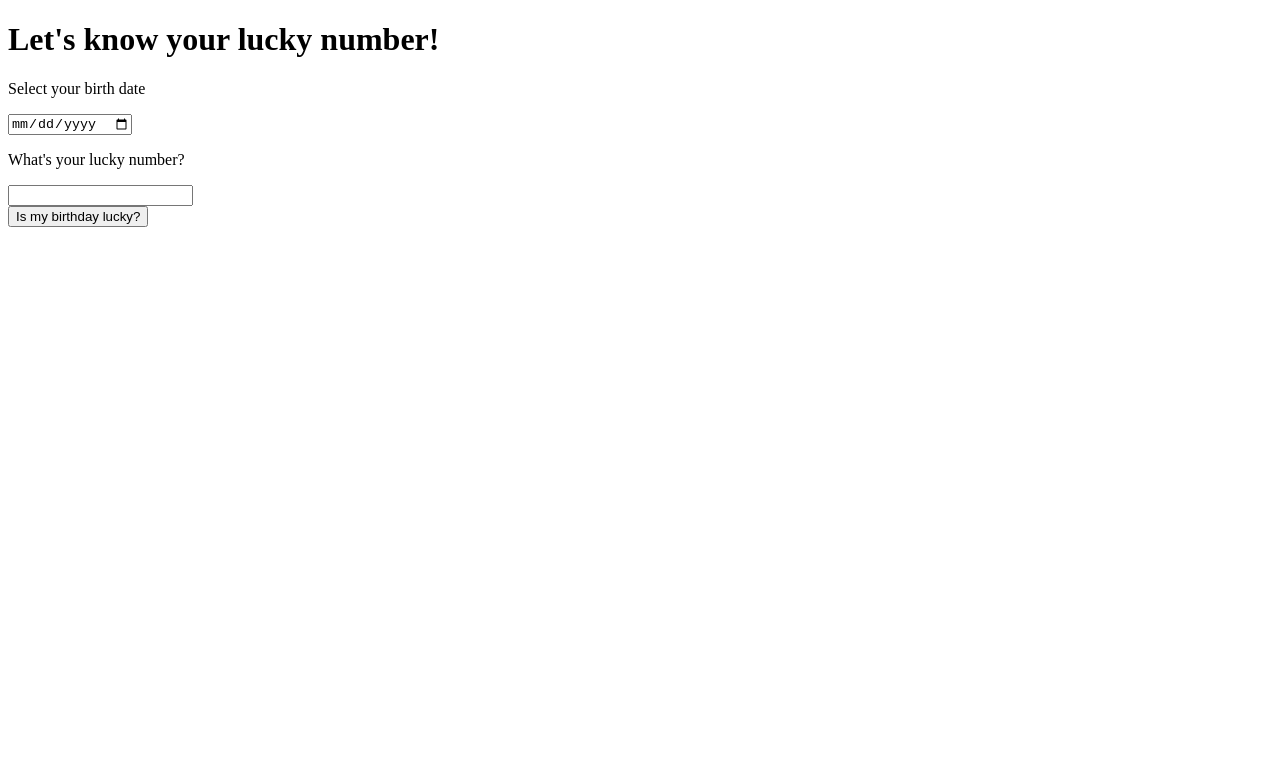
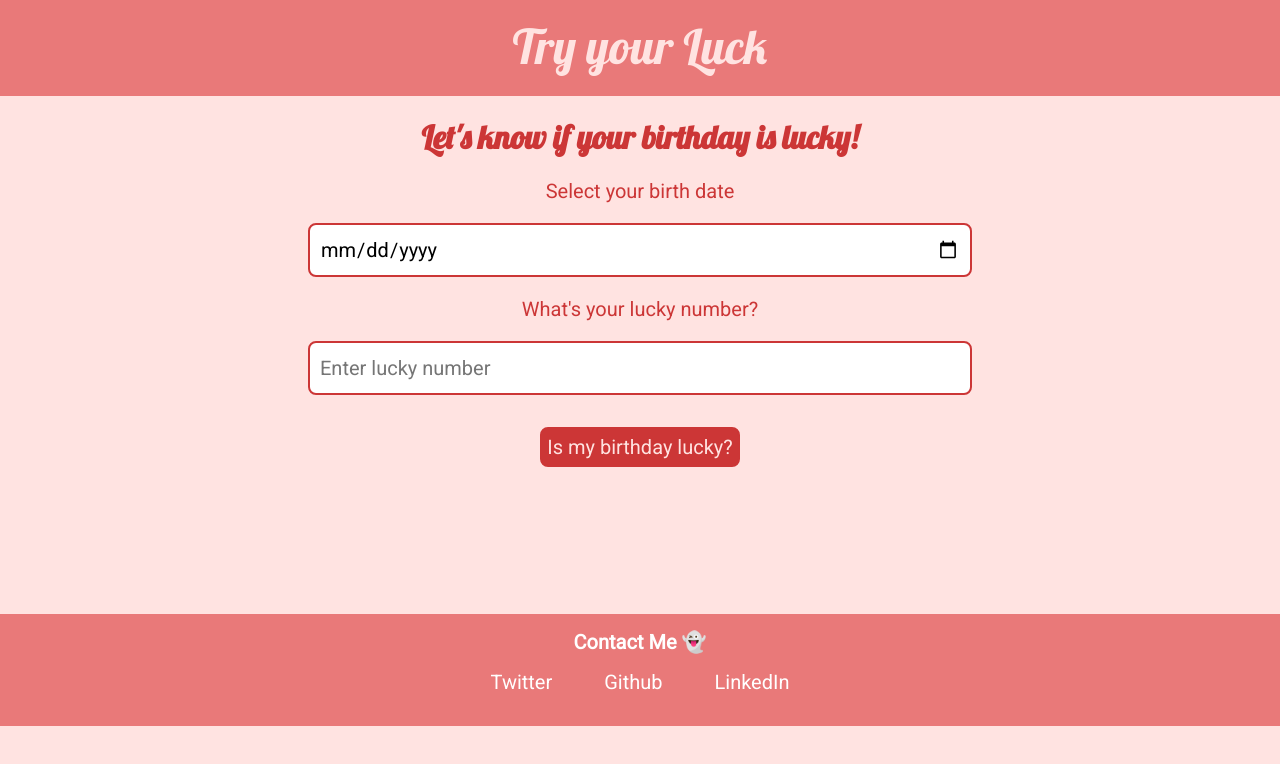
Before and after one commit to dhrupotter/lucky-birthday, a plain HTML site: page index.html in a window 1280 px wide. Drawn offline with Linux system fonts and the light colour scheme.

Commit message:
Styles done

```diff
--- a/index.html
+++ b/index.html
@@ -5,25 +5,43 @@
     <meta http-equiv="X-UA-Compatible" content="IE=edge" />
     <meta name="viewport" content="width=device-width, initial-scale=1.0" />
     <title>Lucky Birthday</title>
+    <link rel="stylesheet" href="styles.css" />
   </head>
   <body>
+    <nav class="navigation">
+      <div class="navContent">Try your Luck</div>
+    </nav>
     <div>
-      <h1>Let's know your lucky number!</h1>
+      <h1 class="heading1">Let's know if your birthday is lucky!</h1>
     </div>
     <div>
-      <p>Select your birth date</p>
+      <p class="heading2">Select your birth date</p>
       <input class="birth-date" type="date" />
     </div>
     <div>
-      <p>What's your lucky number?</p>
-      <input class="lucky-number" type="number" />
+      <p class="heading2">What's your lucky number?</p>
+      <input
+        class="lucky-number"
+        type="number"
+        placeholder="Enter lucky number"
+      />
     </div>
     <div>
-      <div>
+      <div class="container">
         <button class="compute-btn">Is my birthday lucky?</button>
       </div>
       <div class="output"></div>
     </div>
+
+    <footer class="footer">
+      <div class="footer-header">Contact Me 👻</div>
+      <ul class="social-links list-non-bullet">
+        <li class="list-item-inline"><a class="link" href="/">Twitter</a></li>
+        <li class="list-item-inline"><a class="link" href="/">Github</a></li>
+        <li class="list-item-inline"><a class="link" href="/">LinkedIn</a></li>
+      </ul>
+    </footer>
+
     <script src="index.js"></script>
   </body>
 </html>
--- a/index.js
+++ b/index.js
@@ -28,10 +28,10 @@ function clickHandler() {
     if (result === true) {
       output.innerHTML = "You are very lucky";
     } else {
-      output.innerHTML = "Sorry bru";
+      output.innerHTML = "Sorry, better luck next time";
     }
   } else {
-    output.innerHTML = "Please fill correct details";
+    output.innerHTML = "Please fill in all details";
   }
 }
 
--- a/styles.css
+++ b/styles.css
@@ -0,0 +1,140 @@
+@import url("https://fonts.googleapis.com/css2?family=Roboto&display=swap");
+@import url("https://fonts.googleapis.com/css2?family=Lobster&display=swap");
+
+:root {
+  --primary-color: #e97979;
+  --secondary-color: #cc3636;
+  --dark-grey: #383838;
+  --off-white: #ffe3e1;
+  --white: white;
+}
+
+body {
+  background-color: var(--off-white);
+  font-family: "Roboto", sans-serif;
+  margin: 0rem;
+}
+
+.navigation {
+  background-color: var(--primary-color);
+  color: var(--off-white);
+  padding: 1rem;
+  height: 4rem;
+  /* border-bottom-left-radius: 1rem;
+    border-bottom-right-radius: 1rem; */
+}
+
+.navContent {
+  text-align: center;
+  font-size: 3rem;
+  font-family: "Lobster", cursive;
+}
+
+.heading1 {
+  color: var(--secondary-color);
+  font-family: "Lobster", cursive;
+  text-align: center;
+  /* font-size: 45px; */
+}
+
+.heading2 {
+  color: var(--secondary-color);
+  text-align: center;
+  font-size: 20px;
+}
+
+.container {
+  padding: 2rem 2rem;
+}
+
+.birth-date {
+  padding: 0px 10px;
+  display: block;
+  height: 50px;
+  width: 50%;
+  font-family: "Roboto", sans-serif;
+  font-size: 20px;
+  border: 2px solid var(--secondary-color);
+  border-radius: 8px;
+  margin: auto;
+}
+
+.lucky-number {
+  padding: 0px 10px;
+  display: block;
+  height: 50px;
+  width: 50%;
+  font-family: "Roboto", sans-serif;
+  font-size: 20px;
+  border: 2px solid var(--secondary-color);
+  border-radius: 8px;
+  margin: auto;
+}
+
+.compute-btn {
+  padding: 5px 5px;
+  display: block;
+  height: 40px;
+  /* width: 30px; */
+  font-family: "Roboto", sans-serif;
+  font-size: 20px;
+  background-color: var(--secondary-color);
+  color: var(--off-white);
+  border: 2px solid var(--secondary-color);
+  border-radius: 8px;
+  margin: auto;
+}
+
+.compute-btn:hover {
+  background-color: var(--white);
+  color: var(--secondary-color);
+  border: 2px solid var(--secondary-color);
+  border-radius: 8px;
+}
+
+.output {
+  font-family: "Lobster", cursive;
+  color: var(--secondary-color);
+  text-align: center;
+  font-size: 35px;
+}
+
+.footer {
+  background-color: var(--primary-color);
+  padding: 1rem 1rem;
+  /* border-top-left-radius: 1rem;
+    border-top-right-radius: 1rem; */
+  margin-top: 7.2rem;
+}
+
+.footer-header {
+  color: var(--white);
+  text-align: center;
+  font-weight: bold;
+  font-size: 20px;
+}
+
+.footer .link {
+  font-size: 20px;
+  text-decoration: none;
+  padding: 7px 15px;
+  background: none;
+  color: var(--white);
+  border: 1px solid transparent;
+}
+
+.footer .link:hover {
+  color: var(--off-white);
+  border: 1px solid var(--off-white);
+  border-radius: 8px;
+}
+
+.social-links {
+  text-align: center;
+  padding-inline-start: 0px;
+}
+
+.list-item-inline {
+  display: inline;
+  padding: 0rem 0.5rem;
+}
```
